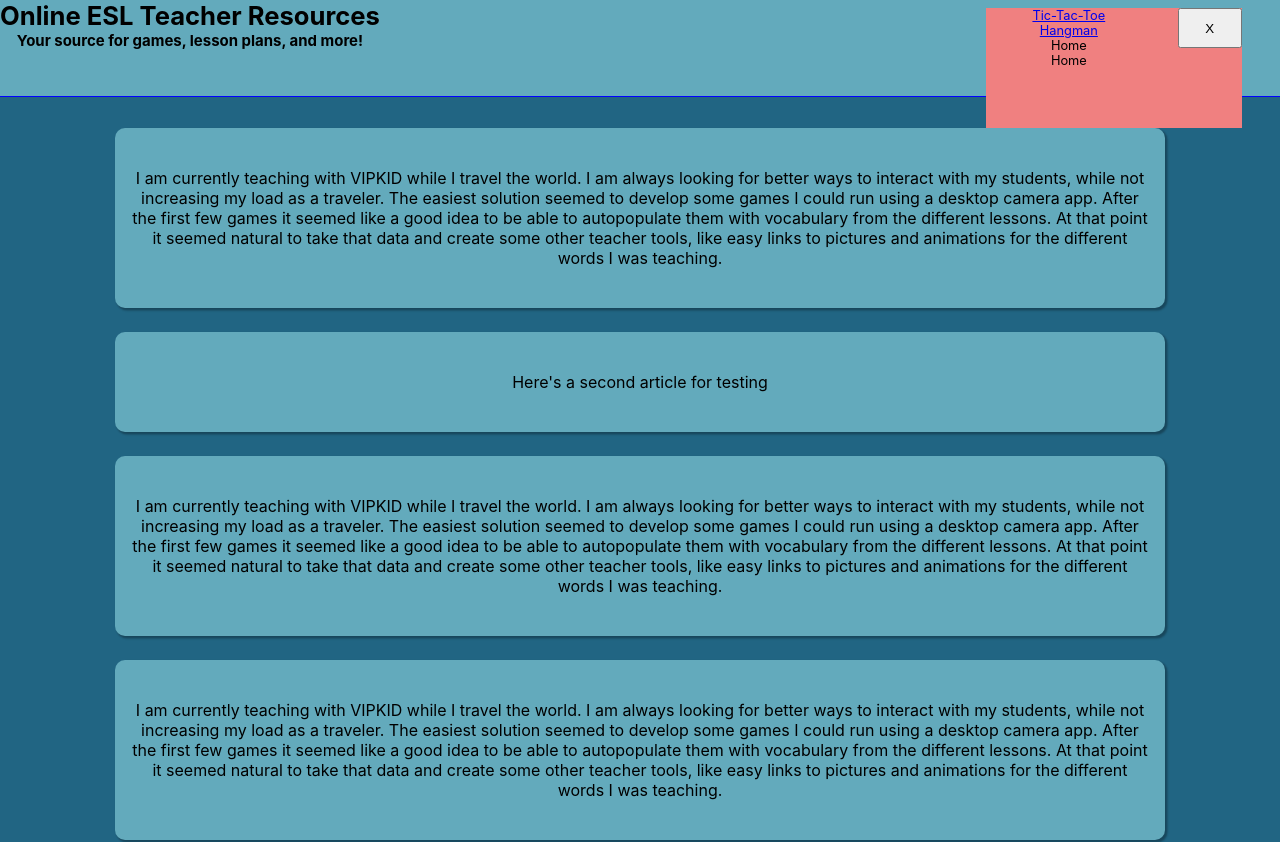
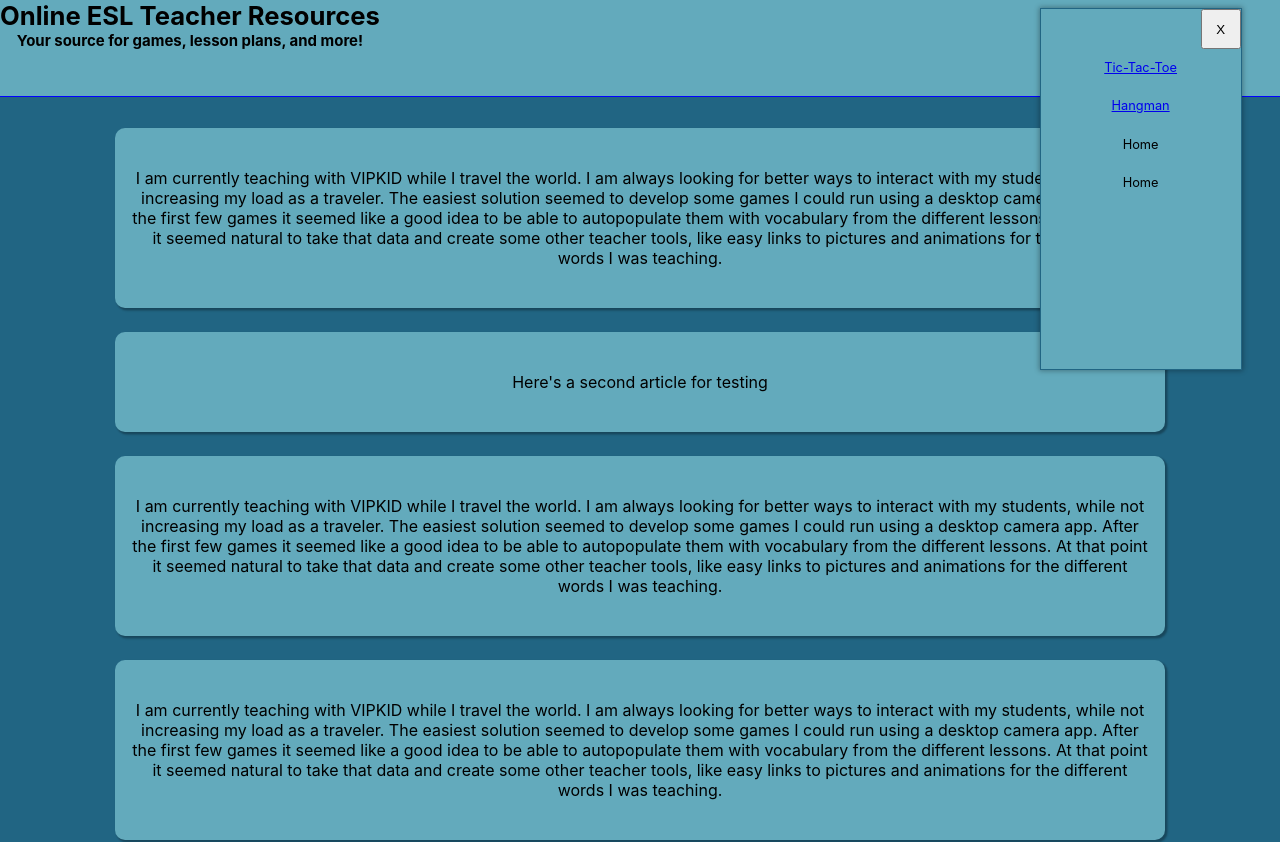
Before and after one commit to afminick/teacher-resources, a React (Create React App) app: page / in a window 1280 px wide. Shown: the top 842 px of the page. Built offline with nearby package versions, Linux system fonts and the light colour scheme.

Commit message:
Navbar colors and list spacing/centering

```diff
--- a/public/styles.css
+++ b/public/styles.css
@@ -18,14 +18,6 @@ header {
     background-color: rgb(99,170,188);
 }
 
-header ul {
-    margin-left: auto;
-    padding-right: 8vw;
-}
-
-header ul li {
-    padding-left: 1vw;
-}
 
 footer {
     width: 100vw;
@@ -35,25 +27,34 @@ footer {
 }
 
 .navbar {
-    background-color: lightcoral;
+    background-color: rgb(99,170,188);
+    border: 1px solid rgb(33,101,131);
+    box-shadow: 0 0 5px 1px rgba(0,0,0,0.3);
     position: fixed;
     right: 3vw;
     top: 1vh;
 }
 
 .openNavbar {
-    height: 15vh;
-    width: 20vw;
+    height: 40vh;
+    width: 25vh;
 }
 
 .navbar ul {
+    display: flex;
+    flex-direction: column;
+    justify-content: center;
+    align-items: center;
     list-style: none;
+    margin: 20% auto;
+    line-height: 3em;
 }
+
 
 .menuOpenButton {
     position: absolute;
     height: 5vh;
-    width: 5vw;
+    width: 5vh;
     top:0;
     right:0;
 }
```
